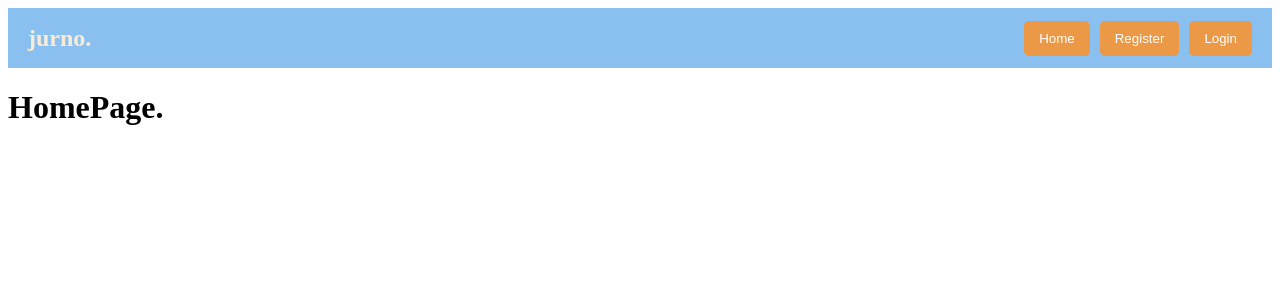
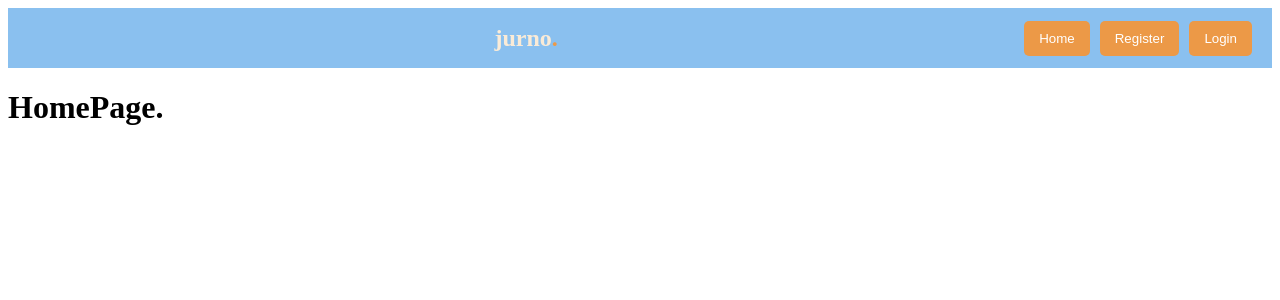
Before and after one commit to Jurnol/personal_journal_vue, a Vue app: page / in a window 1280 px wide. Shown: the top 300 px of the page. Built offline with nearby package versions, Linux system fonts and the light colour scheme.

Commit message:
orange period for navbar title

```diff
--- a/src/App.vue
+++ b/src/App.vue
@@ -1,17 +1,20 @@
 <template>
   <div id="app">
+    <div style="display: flex; flex-direction: column">
       <nav class="navbar">
-      <!-- <div class="spacer"></div> -->
-      <h1 class="navbar-title">jurno.</h1>
+        <h1 class="navbar-title">
+          jurno
+          <div style="color: #ec9947">.</div>
+        </h1>
         <div class="nav-buttons">
           <button @click="navigateTo('/')">Home</button>
           <button @click="navigateTo('/register')">Register</button>
           <button @click="navigateTo('/login')">Login</button>
         </div>
-      <!-- <div class="spacer"></div> -->
       </nav>
       <!--This uses the router to display the current page-->
       <router-view></router-view>
+    </div>
   </div>
 </template>
 
@@ -37,9 +40,12 @@ export default {
 }
 
 .navbar-title {
+  display: flex;
+  justify-content: center;
   flex-grow: 1; /* Allows the title to grow and center itself */
   text-align: left;
   margin: 0; /* Removes default margin */
+  text-align: center;
   color: antiquewhite;
 }
 
```
Lines whose indentation alone changed are shown as unchanged.
